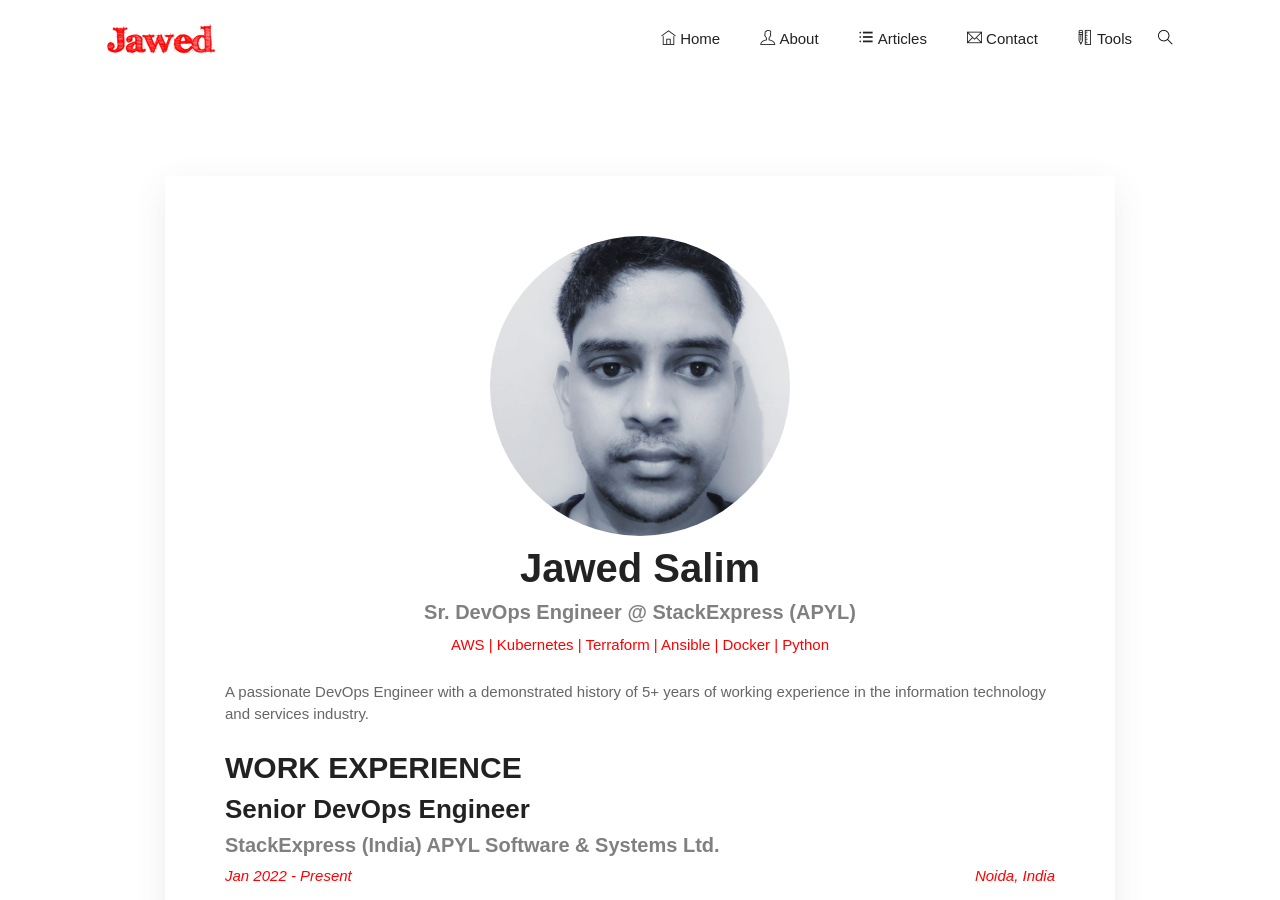
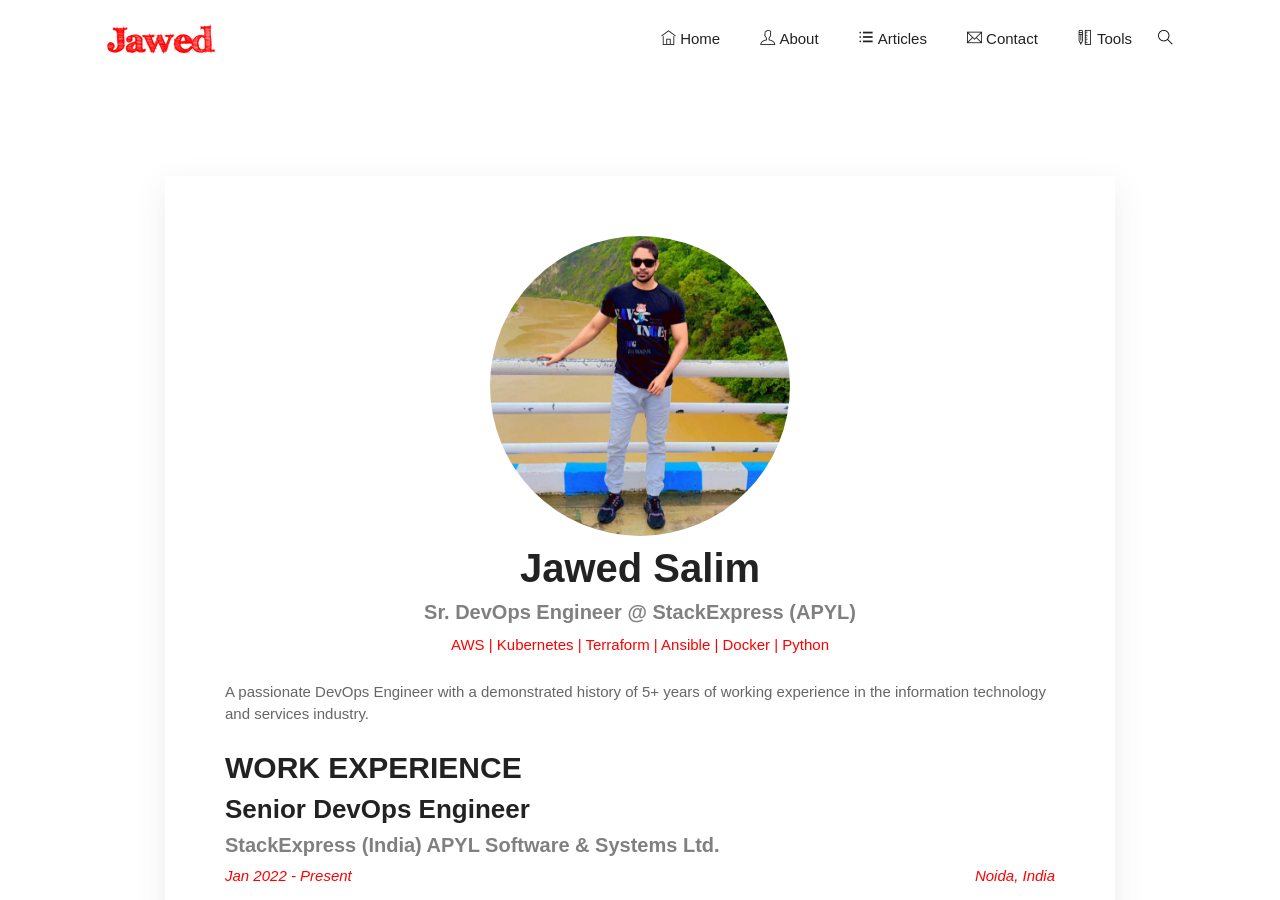
Before and after one commit to heyjawed/heyjawed.github.io, a Jekyll site: the page built from _pages/about.html, in a window 1280 px wide and 900 px high. Built offline with Jekyll 4.4.1, drawn with Linux system fonts in a browser that asks for light colours; some web fonts are replaced.

Commit message:
Update profile pic

```diff
--- a/_pages/about.html
+++ b/_pages/about.html
@@ -20,7 +20,7 @@ layout: default
   <div class="container">
     <div class="row">
       <div class="col-lg-10 mx-auto text-center block shadow">
-        <img src="/assets/images/author/jawed-salim.jpg" class="img-fluid d-block mx-auto rounded-circle mb-2 author-thumb">
+        <img src="/assets/images/author/jawed-salim.jpeg" class="img-fluid d-block mx-auto rounded-circle mb-2 author-thumb">
 
         <h2>Jawed Salim</h2>
 
```
Also changed, not shown: assets/images/author/jawed-salim.jpeg (added), assets/images/author/jawed-salim.jpg (deleted).
